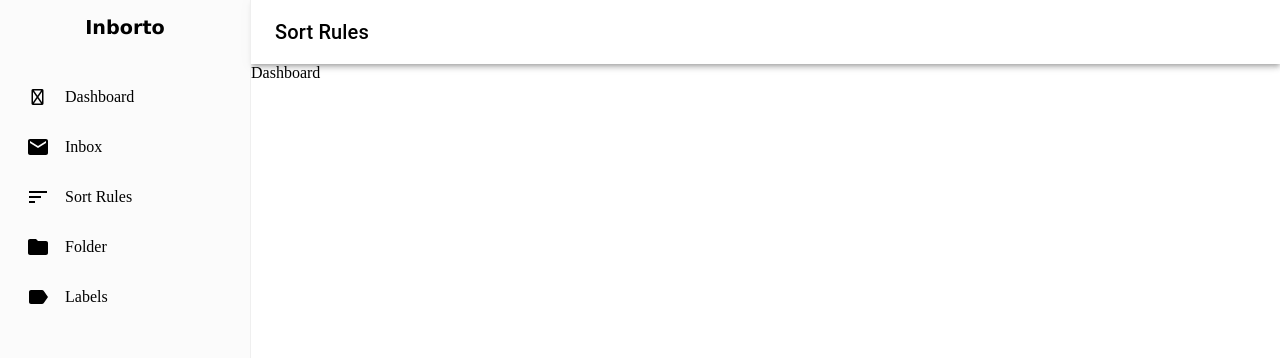
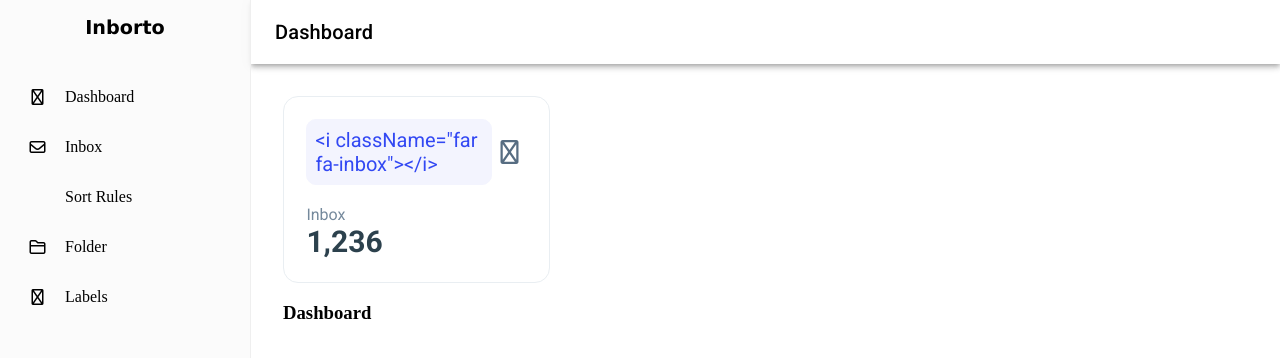
Before and after one commit to praveen-crypto/email-automator-vite, a React (Vite) app: page / in a window 1280 px wide. Shown: the top 358 px of the page. Built offline with nearby package versions, Linux system fonts and the light colour scheme.

Commit message:
docker added

```diff
--- a/index.html
+++ b/index.html
@@ -7,6 +7,10 @@
     <title>Vite + React + TS</title>
 
     <link rel="stylesheet" href="https://pro.fontawesome.com/releases/v6.0.0-beta1/css/all.css" />
+
+    <link rel="preconnect" href="https://fonts.googleapis.com">
+    <link rel="preconnect" href="https://fonts.gstatic.com" crossorigin>
+    <link href="https://fonts.googleapis.com/css2?family=Roboto:ital,wght@0,100;0,300;0,400;0,500;0,700;0,900;1,100;1,300;1,400;1,500;1,700;1,900&display=swap" rel="stylesheet">
   </head>
   <body>
     <div id="root"></div>
--- a/package.json
+++ b/package.json
@@ -6,6 +6,7 @@
   "scripts": {
     "dev": "vite --host",
     "build": "vite build",
+    "serve": "serve -s build -l 5173",
     "lint": "eslint . --ext ts,tsx --report-unused-disable-directives --max-warnings 0",
     "preview": "vite preview --host"
   },
--- a/src/App.tsx
+++ b/src/App.tsx
@@ -5,7 +5,7 @@ import { Routes, Route } from 'react-router-dom';
 
 import Sidebar_ from './pages/global/Sidebar';
 
-import Dashboard from './pages/dashboard/index';
+import Dashboard from './pages/dashboard/dashboard';
 
 import SortRules from './pages/SortRules';
 import Inbox from './pages/inbox';
--- /dev/null
+++ b/src/components/LabelDetail/LabelDetail.css
@@ -0,0 +1,49 @@
+
+.labelDetail {
+    width: 220px;
+    height: 140px;
+    padding: 1.4rem;
+
+    display: flex;
+    flex-direction: column;
+    justify-content: space-between;
+
+    border: 1px solid #E9EEF2;
+    border-radius: 15px;
+
+    font-family: 'Roboto', sans-serif;
+}
+
+.top {
+    display: flex;
+    justify-content: space-between;
+}
+
+.top .labelIcon {
+    font-size: 20px;
+    padding: .5rem;
+    color: #3248F3;
+    background-color: #F3F4FE;
+
+    border: 1px solid #F3F4FE;
+    border-radius: 10px;
+}
+
+.top .moreButtonIcon {
+    color: #576D82;
+}
+
+.bottom {
+    font-family: 'Roboto', sans-serif;
+}
+
+.bottom .title {
+    font-size: 400;
+    color: #75899C;
+}
+
+.bottom .value {
+    font-size: 30px;
+    font-weight: 600;
+    color: #2C414D;
+}
--- /dev/null
+++ b/src/components/LabelDetail/LabelDetail.tsx
@@ -0,0 +1,26 @@
+
+// import { useEffect } from "react";
+import './LabelDetail.css';
+import { IconButton } from "@mui/material";
+
+const LabelDetail = (props) => {
+    return (
+        <div className="labelDetail">
+            <div className="top">
+                <div className="labelIcon">
+                    {props.labelIcon}
+                    {/* <i className="far fa-inbox"></i> */}
+                </div>
+                <IconButton className='moreButtonIcon'>
+                    <i className="far fa-ellipsis"></i>
+                </IconButton>
+            </div>
+            <div className="bottom">
+                <div className="title">Inbox</div>
+                <div className="value">1,236</div>
+            </div>
+        </div>
+    )
+}
+
+export default LabelDetail;
--- /dev/null
+++ b/src/pages/dashboard/dashboard.css
@@ -0,0 +1,5 @@
+
+
+.dashboard{
+    padding: 2rem 2rem;
+}
--- /dev/null
+++ b/src/pages/dashboard/dashboard.tsx
@@ -0,0 +1,26 @@
+import { useEffect } from "react";
+import LabelDetail from "../../components/LabelDetail/LabelDetail";
+import './dashboard.css';
+
+const Dashboard = (props: { setTitle: (arg0: string) => void; }) => {
+
+    useEffect(() => {
+        props.setTitle("Dashboard")
+    }, []);
+
+    return (
+
+
+        <div className="dashboard">
+            <div className="labelDetailContainer">
+                <LabelDetail labelIcon='<i className="far fa-inbox"></i>' />
+            </div>
+
+
+            <h3>Dashboard</h3>
+        </div>
+
+    )
+}
+
+export default Dashboard;
--- a/src/pages/dashboard/index.tsx
+++ /dev/null
@@ -1,13 +0,0 @@
-import { useEffect } from "react";
-
-
-const Dashboard = (props: { setTitle: (arg0: string) => void; }) => {
-
-    useEffect(() => {
-        props.setTitle("Sort Rules")
-    }, []);
-
-    return <div>Dashboard</div>
-}
-
-export default Dashboard;
--- a/src/pages/global/Sidebar.tsx
+++ b/src/pages/global/Sidebar.tsx
@@ -162,10 +162,10 @@ let Sidebar_ = () => {
         }} >
 
         <MenuItem icon={<i className='far fa-house'></i>}  component={<Link to="/" />}> Dashboard</MenuItem>
-        <MenuItem icon={<Mail />} component={<Link to="/inbox" />}> Inbox</MenuItem>
-        <MenuItem icon={<Sort />} component={<Link to="/sort-rules" />}> Sort Rules</MenuItem>
-        <MenuItem icon={<Folder />} component={<Link to="/folder" />}> Folder</MenuItem>
-        <MenuItem icon={<Label />} component={<Link to="/labels" />}> Labels</MenuItem>
+        <MenuItem icon={<i className='far fa-envelope'></i>} component={<Link to="/inbox" />}> Inbox</MenuItem>
+        <MenuItem icon={<i className='far fa-bars-sort'></i>} component={<Link to="/sort-rules" />}> Sort Rules</MenuItem>
+        <MenuItem icon={<i className="far fa-folder"></i>} component={<Link to="/folder" />}> Folder</MenuItem>
+        <MenuItem icon={<i className='far fa-tag'></i>} component={<Link to="/labels" />}> Labels</MenuItem>
       </Menu>
     </Sidebar>
   )
```
Also changed, not shown: 1 other file (tests, documents, lock files or other folders).
